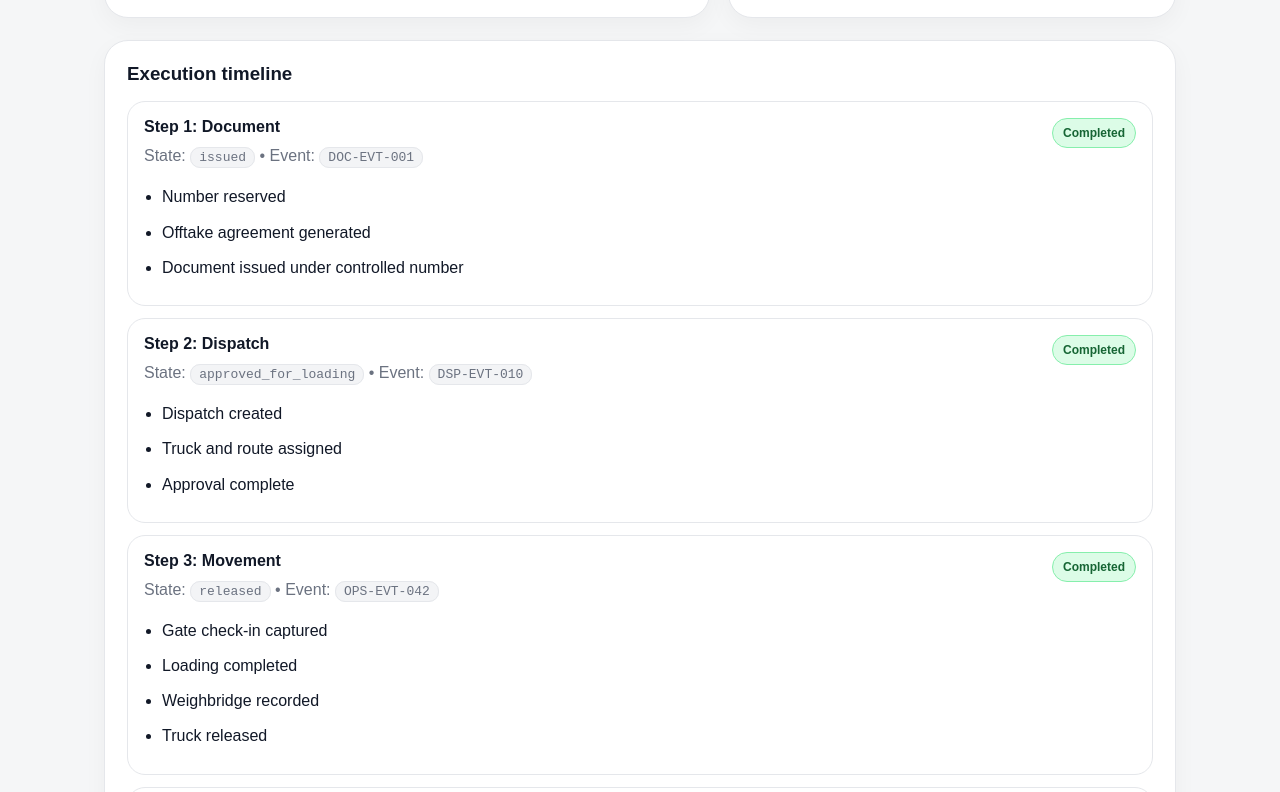
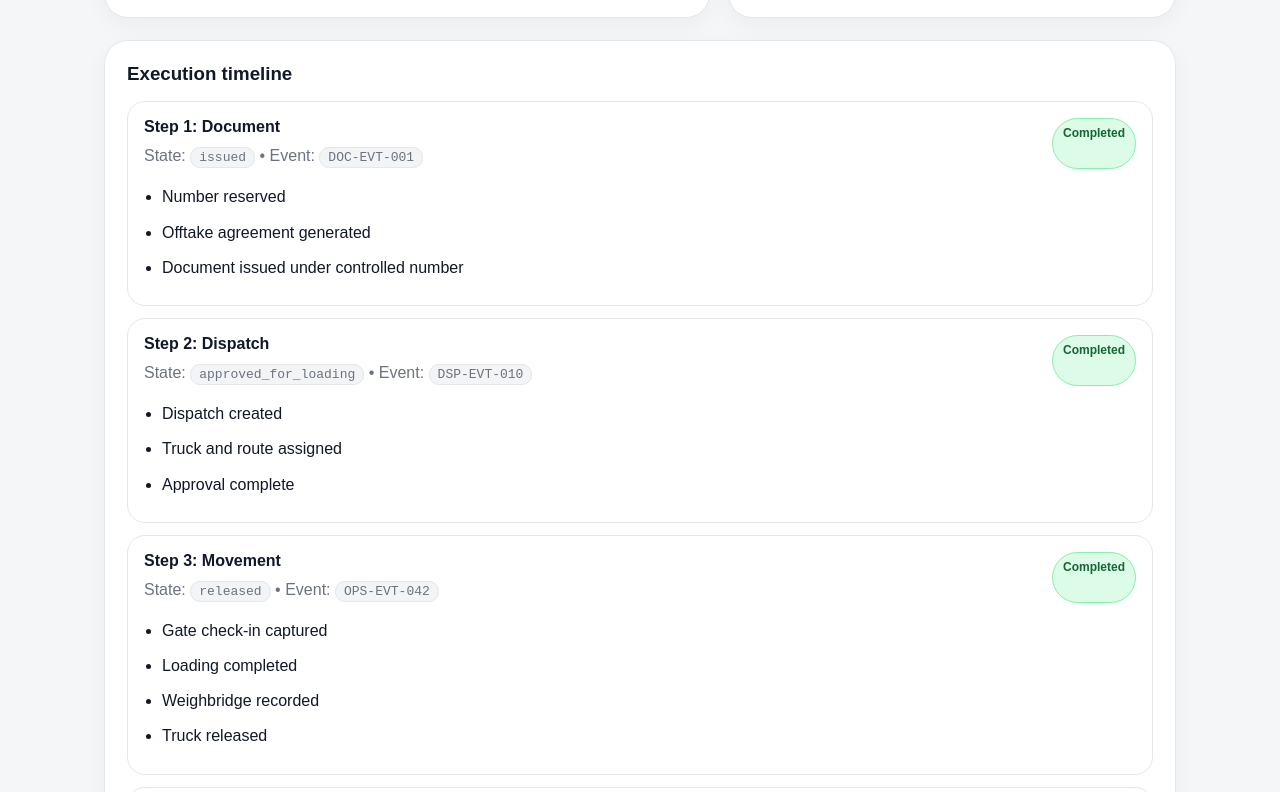
Before and after one commit to shobanesiyanda/sar-resourceos-golden-path-proof, a Next.js app: page /golden-path in a window 1280 px wide. Shown: the part 848-1640 px from the top of the page. Built offline with nearby package versions, Linux system fonts and the light colour scheme.

Commit message:
Fix duplicate CSS line

```diff
--- a/app/globals.css
+++ b/app/globals.css
@@ -113,7 +113,6 @@ h2, h3, h4 { margin: 0; }
   display: flex;
   justify-content: space-between;
   gap: 12px;
-  align-items: start;
 }
 .badge {
   display: inline-flex;
```
